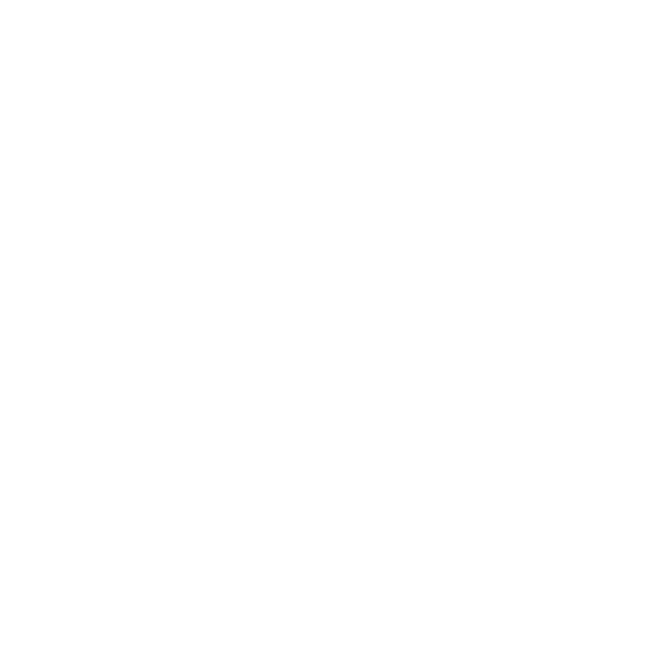
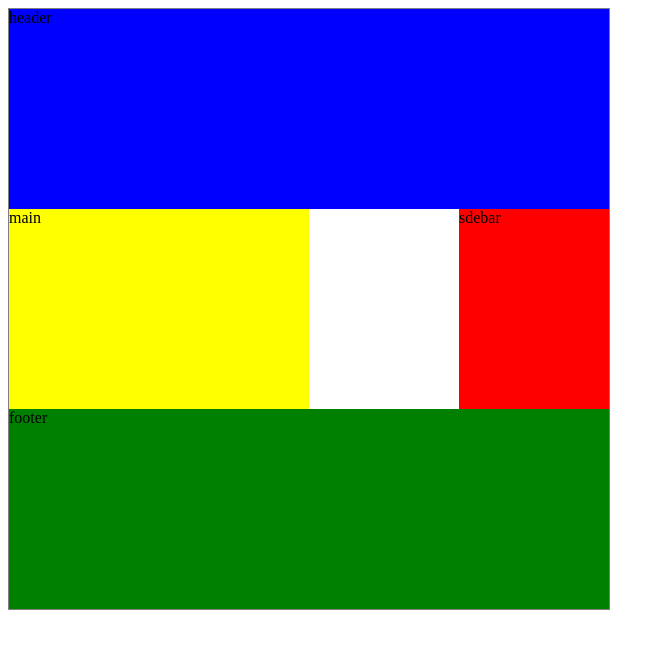
Before and after one commit to AnastasiaSneshko/2, a plain HTML site: page index.html in a window 1280 px wide. Shown: the whole page, without its empty margins (0-665 px from the left). Drawn offline with Linux system fonts and the light colour scheme.

Commit message:
training8

```diff
--- a/css/style.css
+++ b/css/style.css
@@ -0,0 +1,65 @@
+/* .container {
+  display: grid;
+  width: 700px;
+  height: 700px;
+  border: 1px solid grey;
+  grid-template-columns: repeat(3, 80px) ;
+  grid-template-rows: repeat(3, 80px);
+  grid-template-columns: [first] 40px [line2] 50px [line3] auto [col4-start] 50px [five] 40px [end];
+  grid-template-rows: [row1-start] 25% [row1-end] 100px [third-line] auto [last-line];
+  gap: 15px;
+  justify-content: center;
+  align-content: center;
+}
+
+.box {
+  background-color: aquamarine;
+  border: 1px dotted gray;
+}
+
+.item-a {
+  grid-column-start: 2;
+  grid-column-end: five;
+  grid-row-start: row1-start;
+  grid-row-end: 3;
+  border: 1px solid red;
+}
+
+.item-c {
+  grid-column: 3 / span 2;
+  grid-row: third-line / 4;
+  border: 1px solid green;
+} */
+
+.container {
+  width: 600px;
+  height: 600px;
+  display: grid;
+  grid-template-columns: repeat(4, 150px);
+  grid-template-rows: auto;
+  border: 1px solid gray;
+  grid-template-areas:
+  "header header header header"
+  "main main . sidebar"
+  "footer footer footer footer";
+}
+
+.item-a {
+  background-color: blue;
+  grid-area: header;
+}
+
+.item-b {
+  background-color: yellow;
+  grid-area: main;
+}
+
+.item-c {
+  background-color: red;
+  grid-area: sidebar;
+}
+
+.item-d {
+  background-color: green;
+  grid-area: footer;
+}
--- a/index.html
+++ b/index.html
@@ -9,6 +9,25 @@
 </head>
 
 <body>
+ <!-- <div class="container">
+   <div class="box">1</div>
+   <div class="box">2</div>
+   <div class="box">3</div>
+   <div class="box">4</div>
+   <div class="box">5</div>
+   <div class="box">6</div>
+   <div class="box">7</div>
+   <div class="box">8</div>
+   <div class="box">9</div>
+   <div class="item-a"></div>
+   <div class="item-c"></div>
+ </div>  -->
+ <div class="container">
+   <div class="item-a">header</div>
+   <div class="item-b">main</div>
+   <div class="item-c">sdebar</div>
+   <div class="item-d">footer</div>
+ </div>
 </body>
 
 </html>
```
